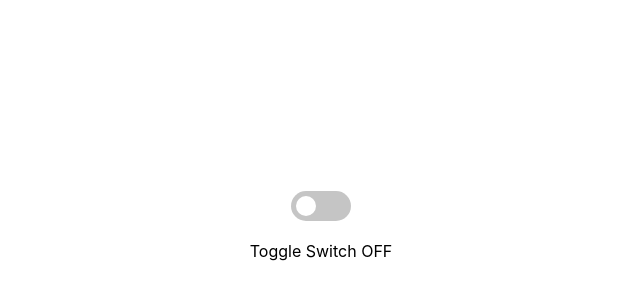
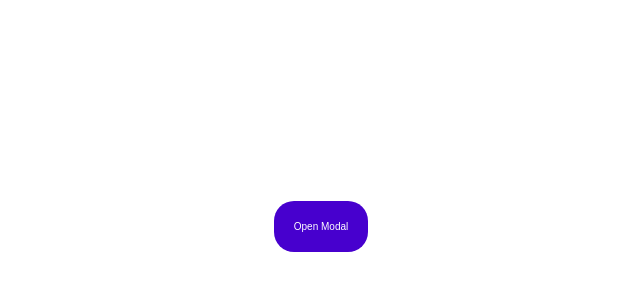
Before and after one commit to MyungWanPark/wanted_pre_onboarding, a React (Create React App) app in the folder custom-component/: page / in a window 1280 px wide. Shown: the part 174-474 px from the top of the page, without its empty margins (319-959 px from the left). Built offline with nearby package versions, Linux system fonts and the light colour scheme.

Commit message:
implement modal

```diff
--- a/custom-component/src/App.js
+++ b/custom-component/src/App.js
@@ -1,9 +1,10 @@
 import "./App.css";
 import Memo from "./component/memo";
+import Modal from "./component/modal";
 import Toggle from "./component/toggle";
 
 function App() {
-  return <Toggle />;
+  return <Modal />;
 }
 
 export default App;
--- a/custom-component/src/component/modal.jsx
+++ b/custom-component/src/component/modal.jsx
@@ -0,0 +1,88 @@
+import { useState } from "react";
+import styled from "styled-components";
+
+const Container = styled.div`
+  width: 100vw;
+  height: 100vh;
+  display: flex;
+  justify-content: center;
+  align-items: center;
+  position: relative;
+`;
+
+const ModalBtn = styled.button`
+  outline: none;
+  border: none;
+  border-radius: 20px;
+  padding: 20px;
+  font-size: 10px;
+  background-color: #4700ce;
+  color: white;
+`;
+
+const ModalBackground = styled.div`
+  position: absolute;
+  display: flex;
+  justify-content: center;
+  align-items: center;
+  width: 100%;
+  height: 100%;
+  background: rgba(0, 0, 0, 0.6);
+`;
+
+const ModalBox = styled.div`
+  position: absolute;
+  display: flex;
+  flex-direction: column;
+  align-items: center;
+  width: 40vw;
+  height: 30vh;
+  border-radius: 20px;
+  background-color: white;
+
+  > .close-btn {
+    text-align: center;
+    line-height: 20px;
+    width: 20px;
+    height: 20px;
+    font-weight: 700;
+  }
+  > .quote {
+    position: absolute;
+    text-align: center;
+    bottom: 40%;
+    width: 50%;
+    font-size: 12px;
+    font-weight: 500;
+    text-transform: capitalize;
+  }
+`;
+
+const Modal = () => {
+  const [isAppeared, setIsAppeared] = useState(false);
+  const handleIsAppeared = (event) => {
+    if (event.target === event.currentTarget) {
+      setIsAppeared(!isAppeared);
+    }
+  };
+
+  return (
+    <Container>
+      <ModalBtn onClick={handleIsAppeared}>
+        {isAppeared ? "close Modal" : "Open Modal"}
+      </ModalBtn>
+      {isAppeared ? (
+        <ModalBackground onClick={handleIsAppeared}>
+          <ModalBox>
+            <div className="close-btn" onClick={handleIsAppeared}>
+              &times;
+            </div>
+            <div className="quote">HELLO CODESTATES!</div>
+          </ModalBox>
+        </ModalBackground>
+      ) : null}
+    </Container>
+  );
+};
+
+export default Modal;
```
